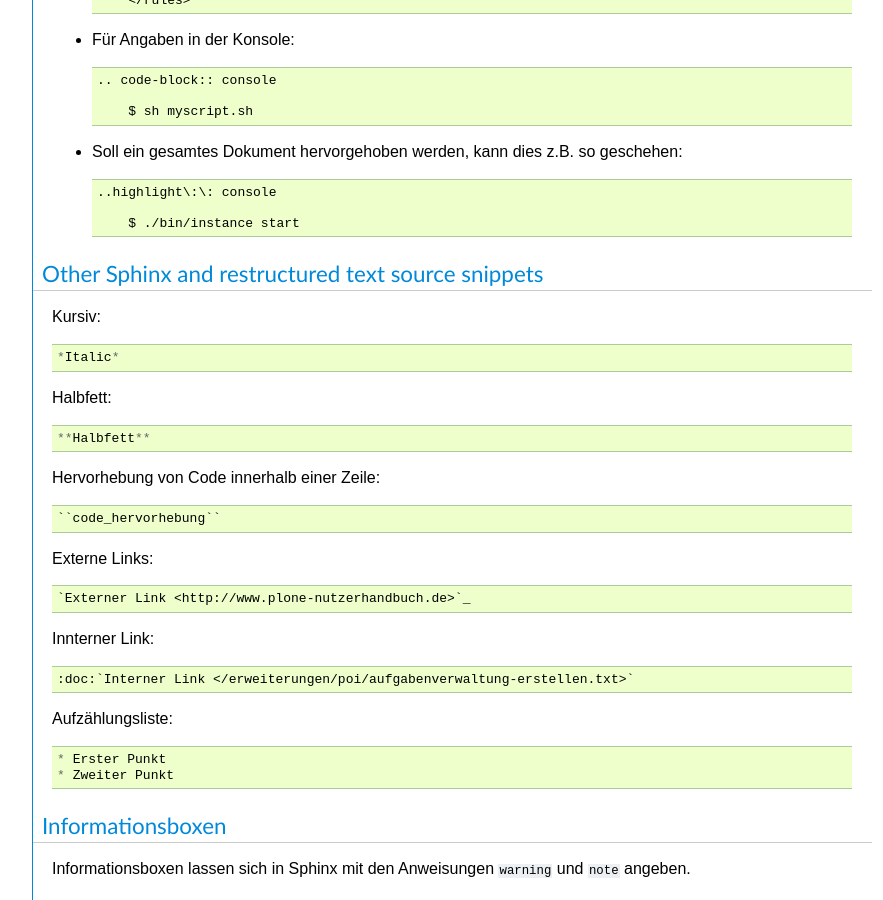
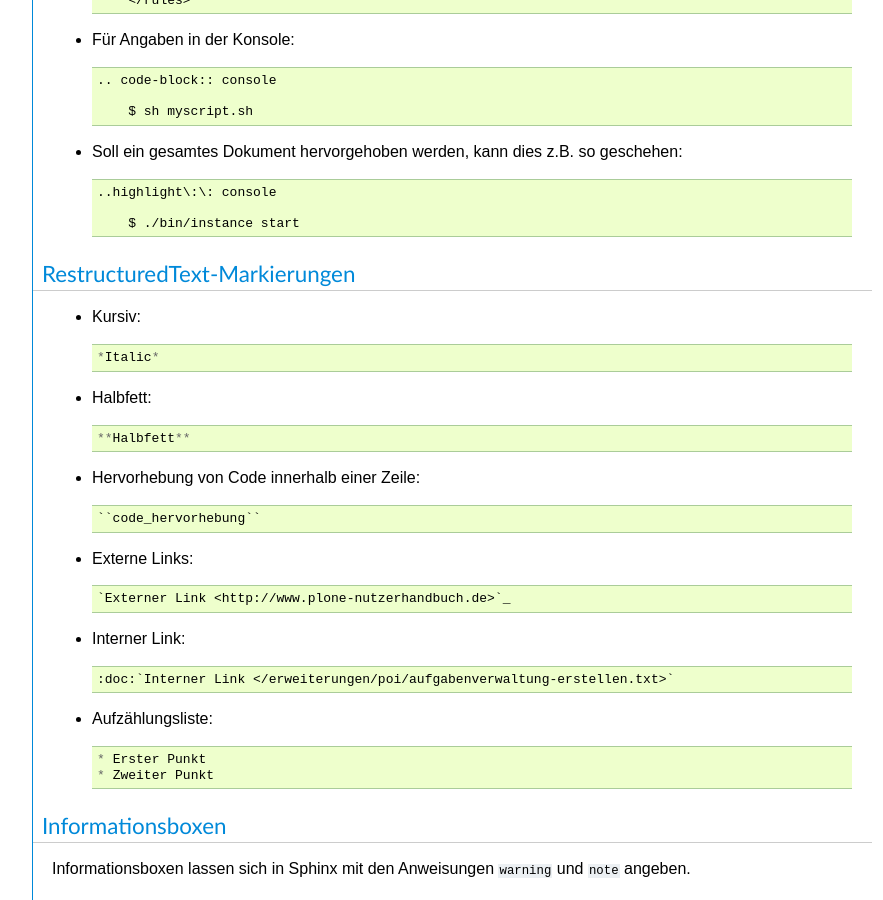
Before and after one commit to veit/plone-nutzerhandbuch, a Sphinx documentation site: the page built from source/installation.rst, in a window 1280 px wide and 900 px high, scrolled down 1547 px. Shown: the whole window, without its empty margins (198-1081 px from the left). Built offline with Sphinx 7.4.7, drawn with Linux system fonts in a browser that asks for light colours; some of the changed text lies outside the part shown.

Commit message:
Fixed reST syntax

```diff
--- a/source/installation.rst
+++ b/source/installation.rst
@@ -99,30 +99,30 @@ Auch verschiedenartige Hervorhebungen lassen sich realisieren:
         $ ./bin/instance start
 
 
-Other Sphinx and restructured text source snippets
-----------------------------------------------------
+RestructuredText-Markierungen
+-----------------------------
 
-Kursiv::
+- Kursiv::
 
     *Italic*
 
-Halbfett::
+- Halbfett::
 
     **Halbfett**
 
-Hervorhebung von Code innerhalb einer Zeile::
+- Hervorhebung von Code innerhalb einer Zeile::
 
     ``code_hervorhebung``
 
-Externe Links::
+- Externe Links::
 
     `Externer Link <http://www.plone-nutzerhandbuch.de>`_
 
-Innterner Link::
+- Interner Link::
 
     :doc:`Interner Link </erweiterungen/poi/aufgabenverwaltung-erstellen.txt>`
 
-Aufzählungsliste::
+- Aufzählungsliste::
 
     * Erster Punkt
     * Zweiter Punkt
```
